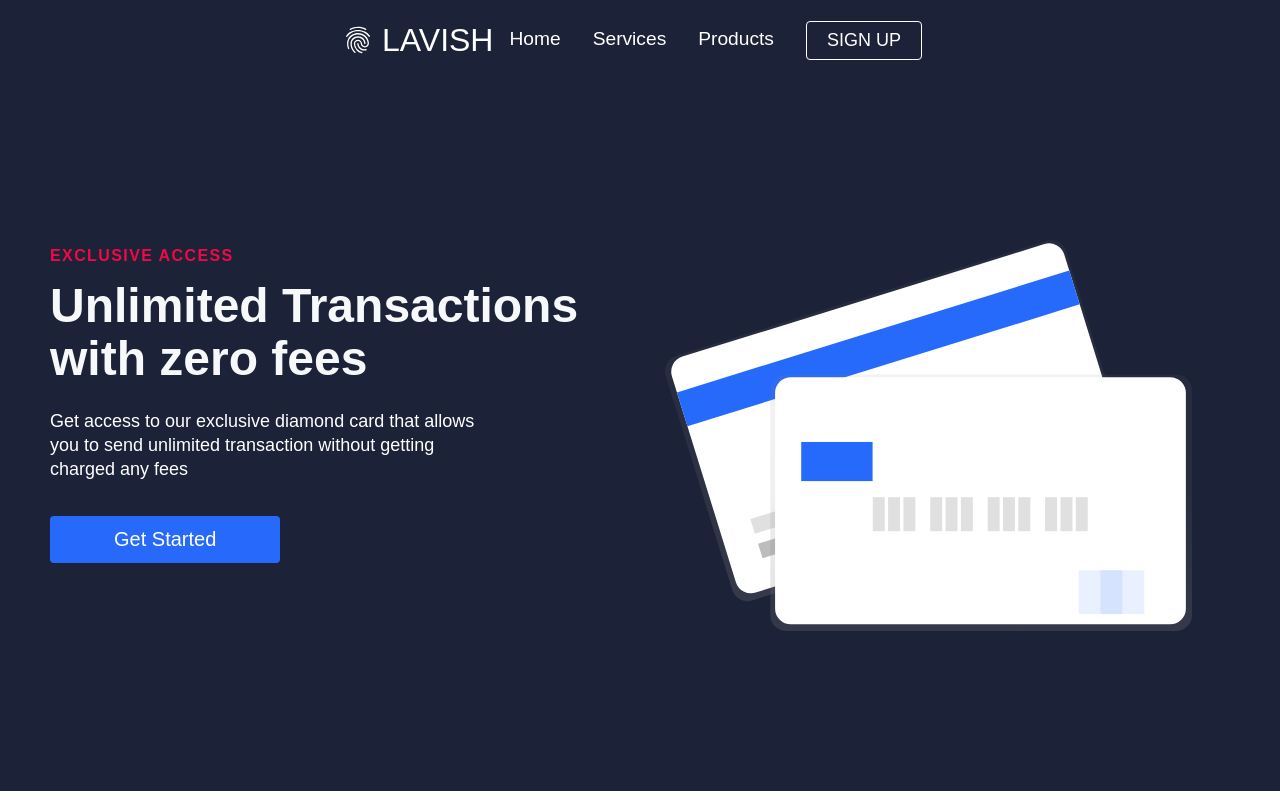
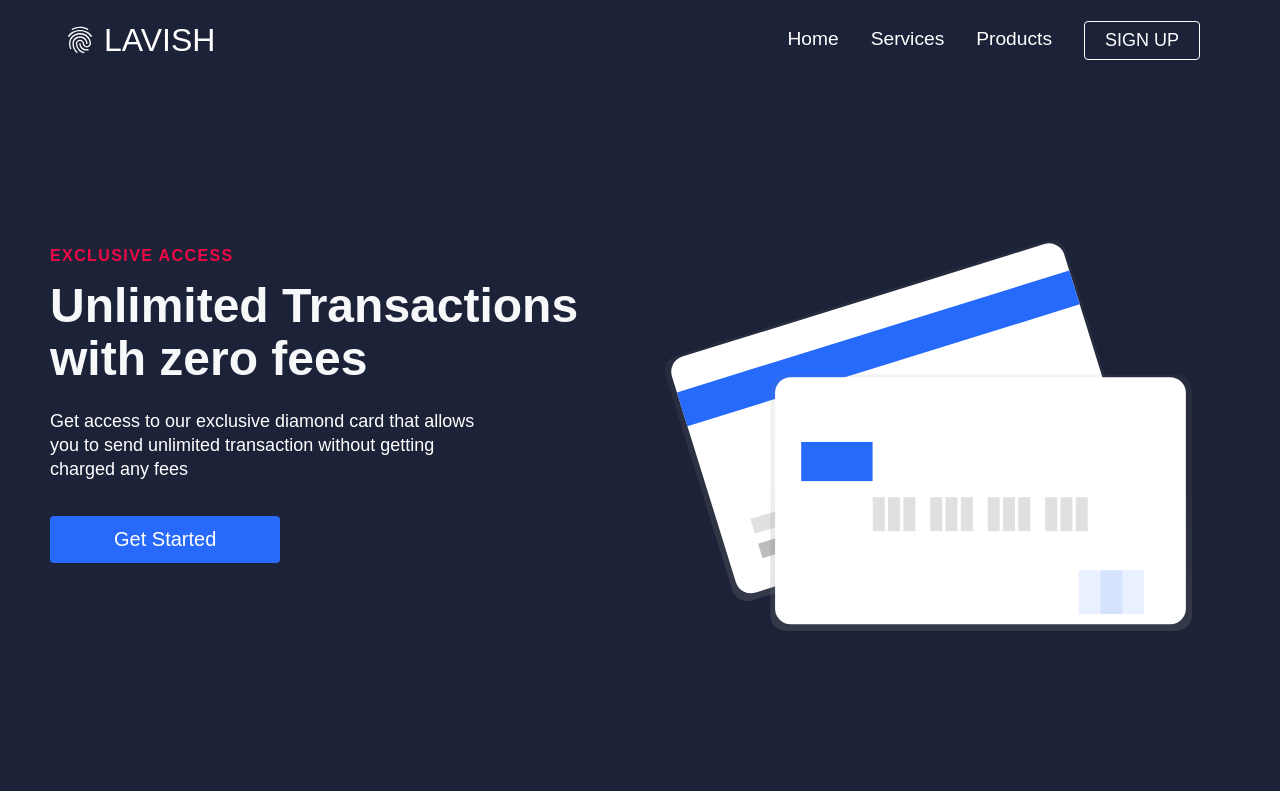
Before and after one commit to KailashJS/lavish-react-website, a React (Create React App) app: page / in a window 1280 px wide. Shown: the top 800 px of the page. Built offline with nearby package versions, Linux system fonts and the light colour scheme.

Commit message:
Navbar Fixed

```diff
--- a/src/components/Navbar.css
+++ b/src/components/Navbar.css
@@ -1,7 +1,7 @@
 .navbar {
     background: #1c2237;
     height: 80px;
-    display: flex;
+    display: block;
     justify-content: center;
     align-items: center;
     font-size: 1.2rem;
@@ -13,6 +13,8 @@
   .navbar-container {
     display: flex;
     justify-content: space-between;
+    margin-left: 5%;
+    margin-right: 5%;
     height: 80px;
   }
 
```
